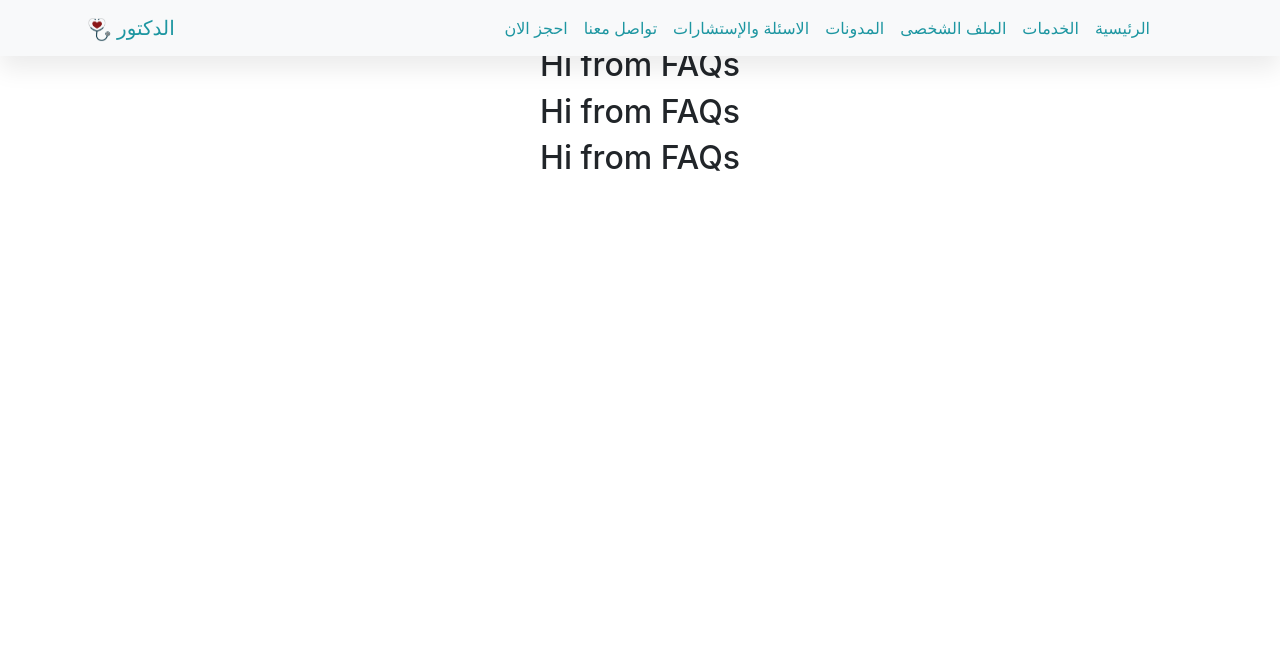
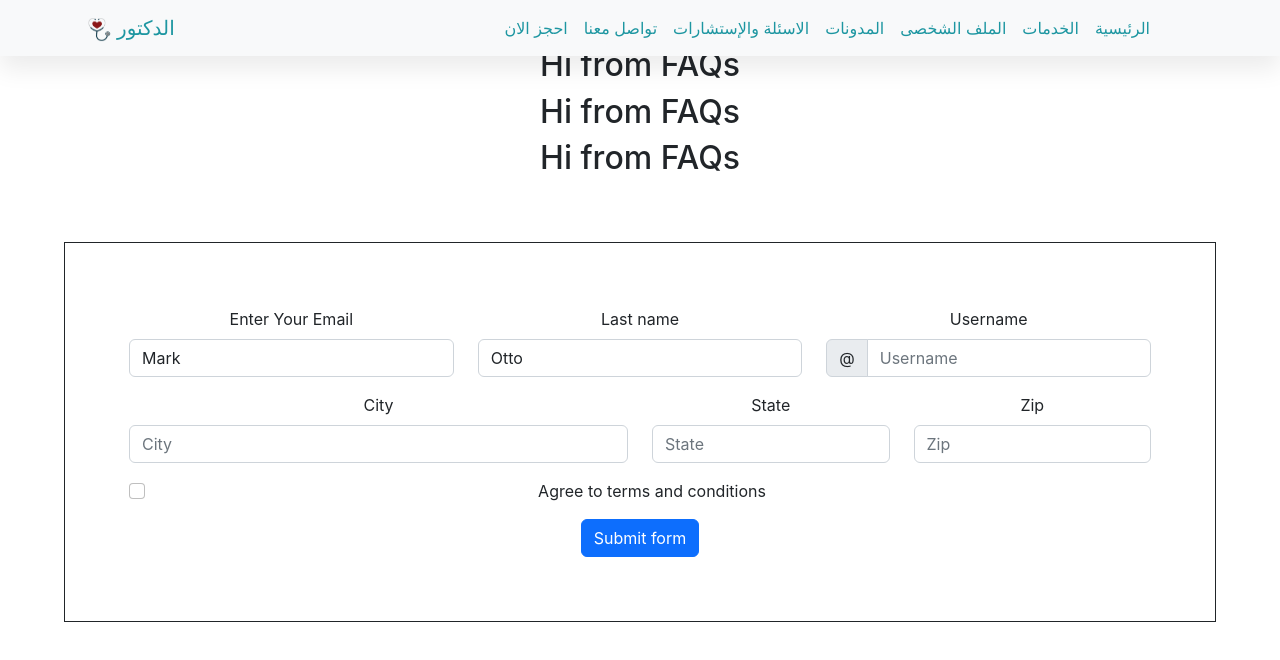
Before and after one commit to jenica-agency/Doctor-app, a React (Create React App) app in the folder doctor-app/: page /dashboard/faqs in a window 1280 px wide. Shown: the top 660 px of the page. Built offline with nearby package versions, Linux system fonts and the light colour scheme.

Commit message:
start fetching dashboard data

```diff
--- a/doctor-app/package.json
+++ b/doctor-app/package.json
@@ -1,4 +1,5 @@
 {
+  "proxy": "http://localhost:4001",
   "name": "doctor-app",
   "version": "0.1.0",
   "private": true,
--- a/doctor-app/src/Components/Dashboard/dashFaqs/DashFaqs.js
+++ b/doctor-app/src/Components/Dashboard/dashFaqs/DashFaqs.js
@@ -1,3 +1,5 @@
+import FaqForm from "./FaqForm";
+
 const DashFaqs = () => {
   return (
     <div className="blogs">
@@ -5,6 +7,7 @@ const DashFaqs = () => {
       <h2>Hi from FAQs</h2>
       <h2>Hi from FAQs</h2>
       <h2>Hi from FAQs</h2>
+      <FaqForm />
     </div>
   );
 };
--- /dev/null
+++ b/doctor-app/src/Components/Dashboard/dashFaqs/FaqForm.js
@@ -0,0 +1,98 @@
+import React, { useState } from "react";
+import Button from "react-bootstrap/Button";
+import Col from "react-bootstrap/Col";
+import Form from "react-bootstrap/Form";
+import InputGroup from "react-bootstrap/InputGroup";
+import Row from "react-bootstrap/Row";
+import "./dashFaqs.css";
+const FaqForm = () => {
+  const [validated, setValidated] = useState(false);
+
+  const handleSubmit = (event) => {
+    const form = event.currentTarget;
+    if (form.checkValidity() === false) {
+      event.preventDefault();
+      event.stopPropagation();
+    }
+
+    setValidated(true);
+  };
+
+  return (
+    <div className="form">
+      <Form noValidate validated={validated} onSubmit={handleSubmit}>
+        <Row className="mb-3">
+          <Form.Group as={Col} md="4" controlId="validationCustom01">
+            <Form.Label>Enter Your Email</Form.Label>
+            <Form.Control
+              required
+              type="text"
+              placeholder="Email Adress"
+              defaultValue="Mark"
+            />
+            <Form.Control.Feedback>Looks good!</Form.Control.Feedback>
+          </Form.Group>
+          <Form.Group as={Col} md="4" controlId="validationCustom02">
+            <Form.Label>Last name</Form.Label>
+            <Form.Control
+              required
+              type="text"
+              placeholder="Last name"
+              defaultValue="Otto"
+            />
+            <Form.Control.Feedback>Looks good!</Form.Control.Feedback>
+          </Form.Group>
+          <Form.Group as={Col} md="4" controlId="validationCustomUsername">
+            <Form.Label>Username</Form.Label>
+            <InputGroup hasValidation>
+              <InputGroup.Text id="inputGroupPrepend">@</InputGroup.Text>
+              <Form.Control
+                type="text"
+                placeholder="Username"
+                aria-describedby="inputGroupPrepend"
+                required
+              />
+              <Form.Control.Feedback type="invalid">
+                Please choose a username.
+              </Form.Control.Feedback>
+            </InputGroup>
+          </Form.Group>
+        </Row>
+        <Row className="mb-3">
+          <Form.Group as={Col} md="6" controlId="validationCustom03">
+            <Form.Label>City</Form.Label>
+            <Form.Control type="text" placeholder="City" required />
+            <Form.Control.Feedback type="invalid">
+              Please provide a valid city.
+            </Form.Control.Feedback>
+          </Form.Group>
+          <Form.Group as={Col} md="3" controlId="validationCustom04">
+            <Form.Label>State</Form.Label>
+            <Form.Control type="text" placeholder="State" required />
+            <Form.Control.Feedback type="invalid">
+              Please provide a valid state.
+            </Form.Control.Feedback>
+          </Form.Group>
+          <Form.Group as={Col} md="3" controlId="validationCustom05">
+            <Form.Label>Zip</Form.Label>
+            <Form.Control type="text" placeholder="Zip" required />
+            <Form.Control.Feedback type="invalid">
+              Please provide a valid zip.
+            </Form.Control.Feedback>
+          </Form.Group>
+        </Row>
+        <Form.Group className="mb-3">
+          <Form.Check
+            required
+            label="Agree to terms and conditions"
+            feedback="You must agree before submitting."
+            feedbackType="invalid"
+          />
+        </Form.Group>
+        <Button type="submit">Submit form</Button>
+      </Form>
+    </div>
+  );
+};
+
+export default FaqForm;
--- a/doctor-app/src/Components/Dashboard/dashFaqs/dashFaqs.css
+++ b/doctor-app/src/Components/Dashboard/dashFaqs/dashFaqs.css
@@ -0,0 +1,7 @@
+.form {
+    margin: 5%;
+    padding: 5%;
+    border: 1px solid;
+    border-radius: 10pxl;
+
+}
--- a/doctor-app/src/Components/Dashboard/dashServices/DashServices.js
+++ b/doctor-app/src/Components/Dashboard/dashServices/DashServices.js
@@ -1,10 +1,17 @@
+import GroubServices from "./GroubServices";
+import ServiceForm from "./ServiceForm";
+import SingleService from "./SingleService";
+
 const DashServices = () => {
   return (
-    <div className="services">
+    <div className="dashService">
       <h2>Hi from Services</h2>
       <h2>Hi from Services</h2>
       <h2>Hi from Services</h2>
       <h2>Hi from Services</h2>
+      <ServiceForm />
+      {/* <SingleService /> */}
+      <GroubServices />
     </div>
   );
 };
--- /dev/null
+++ b/doctor-app/src/Components/Dashboard/dashServices/GroubServices.js
@@ -0,0 +1,33 @@
+import { useEffect, useState } from "react";
+import SingleService from "./SingleService";
+import "./dashServices.css";
+
+const GroubServices = () => {
+  const [services, setServices] = useState([]);
+
+  //fetch all services
+  useEffect(() => {
+    const fetchAllServices = async () => {
+      const response = await fetch("/allservices", {
+        headers: {
+          "Content-Type": "application/json",
+        },
+      });
+      const rjson = await response.json();
+      if (response.ok) {
+        setServices(rjson);
+      }
+    };
+    fetchAllServices();
+  }, []);
+
+  return (
+    <div className="GroubServices container">
+      {services &&
+        services.map((service) => (
+          <SingleService key={service._id} service={service} />
+        ))}
+    </div>
+  );
+};
+export default GroubServices;
--- /dev/null
+++ b/doctor-app/src/Components/Dashboard/dashServices/ServiceForm.js
@@ -0,0 +1,74 @@
+import React, { useState } from "react";
+import Button from "react-bootstrap/Button";
+import Col from "react-bootstrap/Col";
+import Form from "react-bootstrap/Form";
+import Row from "react-bootstrap/Row";
+import "./dashServices.css";
+const ServiceForm = () => {
+  const [validated, setValidated] = useState(false);
+
+  const handleSubmit = (event) => {
+    const form = event.currentTarget;
+    if (form.checkValidity() === false) {
+      event.preventDefault();
+      event.stopPropagation();
+    }
+
+    setValidated(true);
+  };
+
+  return (
+    <div className="ServiceForm container">
+      <Form noValidate validated={validated} onSubmit={handleSubmit}>
+        <h2>Add new service</h2>
+        <Row className="mb-3">
+          <Form.Group as={Col} md="12" controlId="validationCustom01">
+            <Form.Label>Enter header of service</Form.Label>
+            <Form.Control required type="text" placeholder="Service Header" />
+            <Form.Control.Feedback>Done!</Form.Control.Feedback>
+            <Form.Control.Feedback type="invalid">
+              Please fill that field.
+            </Form.Control.Feedback>
+          </Form.Group>
+          <Form.Group as={Col} md="12" controlId="validationCustom02">
+            <Form.Label>Enter Brief describtion</Form.Label>
+            <Form.Control
+              required
+              as="textarea"
+              rows={3}
+              placeholder="Brief describtion"
+            />
+            <Form.Control.Feedback>Done!</Form.Control.Feedback>
+            <Form.Control.Feedback type="invalid">
+              Please fill that field.
+            </Form.Control.Feedback>
+          </Form.Group>
+          <Form.Group as={Col} md="12" controlId="validationCustom02">
+            <Form.Label>Enter Brief describtion</Form.Label>
+            <Form.Control
+              required
+              as="textarea"
+              rows={3}
+              placeholder="Brief describtion"
+            />
+            <Form.Control.Feedback>Done!</Form.Control.Feedback>
+            <Form.Control.Feedback type="invalid">
+              Please fill that field.
+            </Form.Control.Feedback>
+          </Form.Group>
+          <Form.Group as={Col} md="12" controlId="validationCustom03">
+            <Form.Label>Default file input example</Form.Label>
+            <Form.Control type="file" required />
+            <Form.Control.Feedback>Done!</Form.Control.Feedback>
+            <Form.Control.Feedback type="invalid">
+              Please fill that field.
+            </Form.Control.Feedback>
+          </Form.Group>
+        </Row>
+        <Button type="submit">Confirm</Button>
+      </Form>
+    </div>
+  );
+};
+
+export default ServiceForm;
--- /dev/null
+++ b/doctor-app/src/Components/Dashboard/dashServices/SingleService.js
@@ -0,0 +1,18 @@
+import Button from "react-bootstrap/Button";
+import Card from "react-bootstrap/Card";
+
+const SingleService = ({ service }) => {
+  return (
+    <Card style={{ width: "18rem" }}>
+      <Card.Img variant="top" src={service.attachment} />
+      <Card.Body>
+        <Card.Title>{service.header}</Card.Title>
+        <Card.Text>{service.brif}</Card.Text>
+        <Button variant="success">Update</Button>
+        <Button variant="danger">Delete</Button>
+      </Card.Body>
+    </Card>
+  );
+};
+
+export default SingleService;
--- a/doctor-app/src/Components/Dashboard/dashServices/dashServices.css
+++ b/doctor-app/src/Components/Dashboard/dashServices/dashServices.css
@@ -0,0 +1,16 @@
+.ServiceForm {
+    margin: 5%;
+    padding: 3%;
+    border: 1px solid;
+    border-radius: 10px;
+    margin: auto;
+
+}
+
+.GroubServices {
+    margin: 5%;
+    padding: 3%;
+    border: 1px solid;
+    border-radius: 10px;
+    margin: auto;
+}
```
Also changed, not shown: 2 other files (tests, documents, lock files or other folders).
